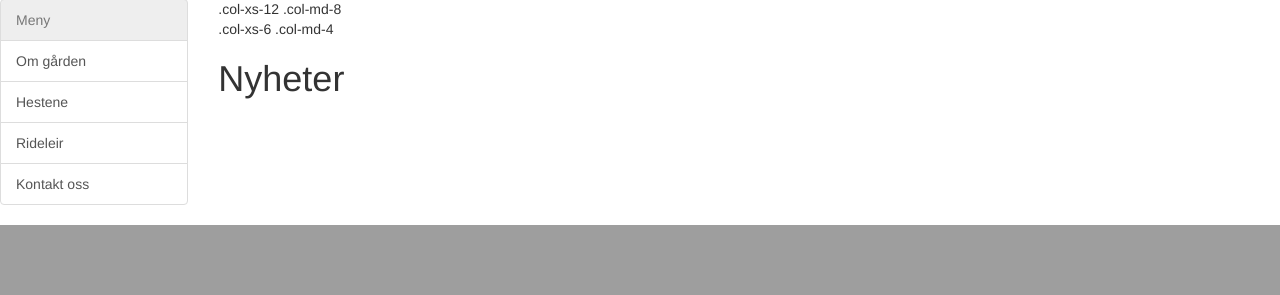
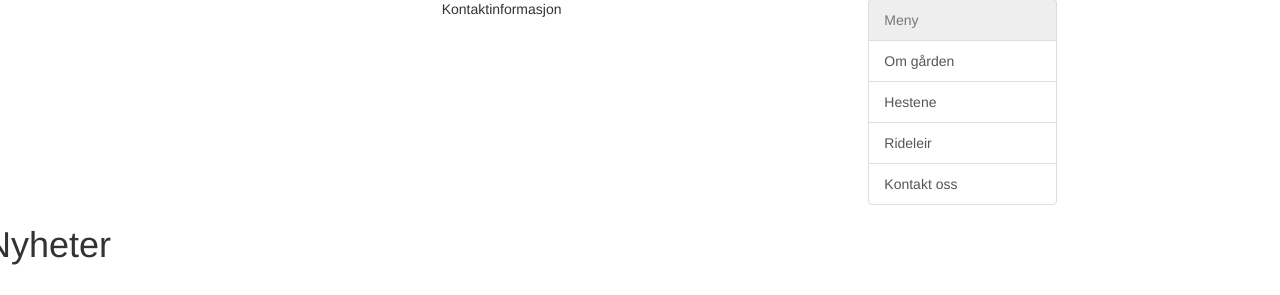
Before and after one commit to norknu/kleivagaard-django, a Django app: page / in a window 1280 px wide. Shown: the part 681-976 px from the top of the page. Before the commit the page ends 906 px from the top, so only its background shows below. Run offline with Django 3.2, Linux system fonts and the light colour scheme; data that the repository does not hold is empty; some libraries are stand-ins or nearby versions.

Commit message:
start page changes

```diff
--- a/app/templates/home.html
+++ b/app/templates/home.html
@@ -28,6 +28,11 @@
         </div>
     </div>-->
 
+    <div class="contactStart">
+        <div class="col-md-4 col-md-offset-4"> Kontaktinformasjon </div>
+        <!--<div class="col-xs-6 col-md-4"> Kontaktinformasjon </div>-->
+    </div>
+
     <div class="list-group">
         <div class="row">
             <div class="col-xs-4 col-sm-2">
@@ -38,11 +43,6 @@
                 <a href="#" class="list-group-item">Kontakt oss</a>
             </div>
         <div>
-    </div>
-
-    <div class="contactStart">
-        <div class="col-xs-12 col-md-8">.col-xs-12 .col-md-8</div>
-        <div class="col-xs-6 col-md-4">.col-xs-6 .col-md-4</div>
     </div>
 
     <div class="news-section">
```
